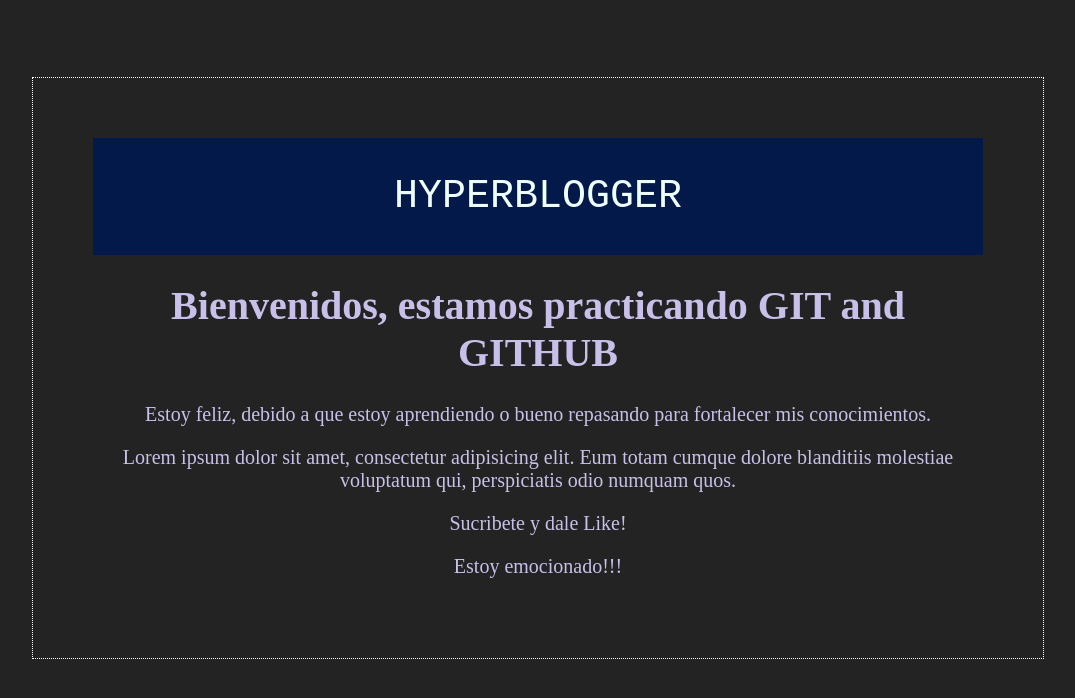
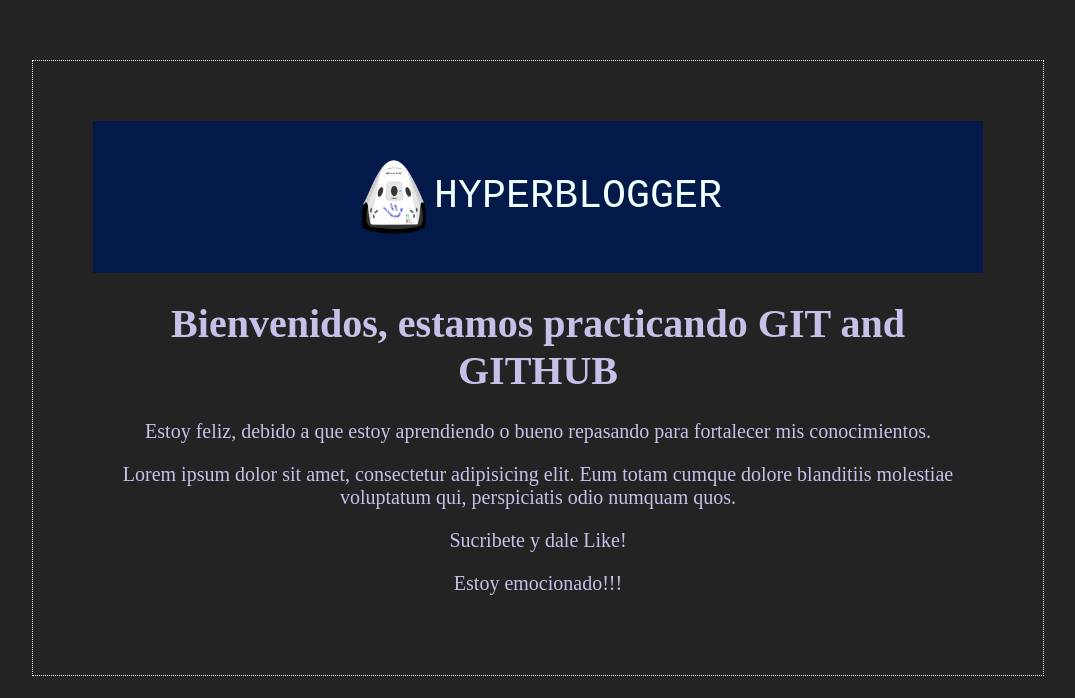
Before and after one commit to AlexanderHOB/github-pruebas, a plain HTML site: page index.html in a window 1280 px wide. Shown: the whole page, without its empty margins (102-1177 px from the left). Drawn offline with Linux system fonts and the light colour scheme.

Commit message:
Logo Add:

```diff
--- a/css/estilos.css
+++ b/css/estilos.css
@@ -19,9 +19,15 @@ body{
 	border: 1px dotted #fff;
 }
 .cabecera{
+	display: flex;
+	align-items: center;
+	justify-content: center;
 	background:rgb(3, 25, 73);
 	color: azure;
 	font-size: 2em;
 	font-family: 'Courier New', Courier, monospace;
 	padding:0.9em 0;
 }
+.img-responsive{
+	width: 80px;
+}
--- a/index.html
+++ b/index.html
@@ -7,6 +7,9 @@
 		<div class="container">
 			<div class="post">
 				<div class="cabecera">
+					<div class="logo">
+						<img src="img/dragon.png" alt="dragon" class="img-responsive">
+					</div>
 					HYPERBLOGGER
 				</div>
 				<h1>Bienvenidos, estamos practicando GIT and GITHUB</h1>
```
